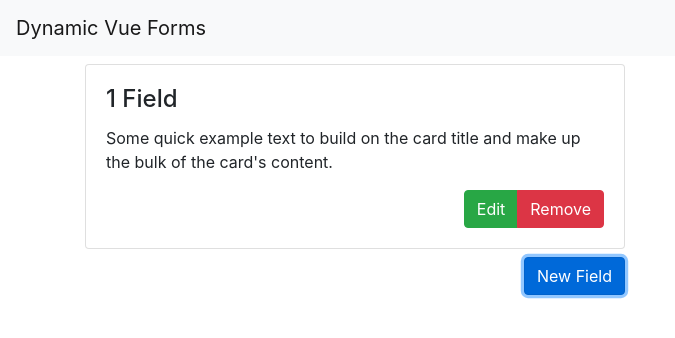
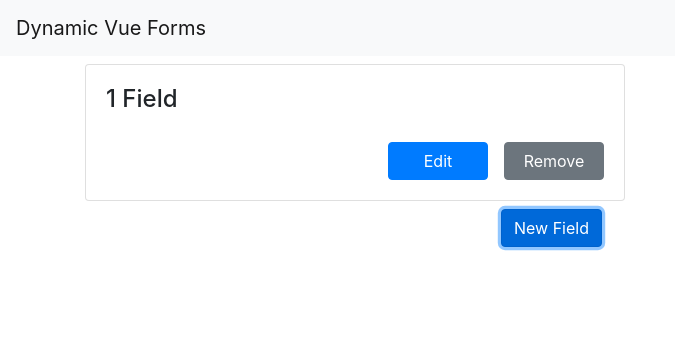
Before and after one commit to galimk/form-generator, a Vue app: page / in a window 1280 px wide. Both pictures are taken after a click on the button "New Field". Shown: the top 338 px of the page, without its empty margins (0-675 px from the left). Built offline with nearby package versions, Linux system fonts and the light colour scheme.

Commit message:
implementing field type & name on the field properties card

```diff
--- a/package.json
+++ b/package.json
@@ -10,6 +10,7 @@
     "bootstrap-vue": "^2.0.0-rc.11",
     "vue": "^2.5.21",
     "vue-router": "^3.0.1",
+    "vuelidate": "^0.7.4",
     "vuex": "^3.0.1"
   },
   "devDependencies": {
--- a/src/components/FieldPropertiesCard.vue
+++ b/src/components/FieldPropertiesCard.vue
@@ -1,43 +1,93 @@
 <template>
-  <b-card :title="field.name" tag="article" class="mb-2">
-    <p class="card-text">
-      Some quick example text to build on the card title and make up the bulk of the card's content.
-    </p>
-    <b-button-group class="float-right">
-      <b-button variant="success" v-if="viewMode" @click="edit()">Edit</b-button>
-      <b-button variant="danger" v-if="viewMode" @click="remove()">Remove</b-button>
-      <b-button variant="primary" v-if="!viewMode" @click="save()">Save</b-button>
+  <b-card :title="cardHeader" tag="article" class="mb-2">
+    <form id="app" @submit="updateFieldProperties" v-if="!viewMode">
+      <div class="mb-3">
+        <b-form-input v-model.trim="$v.fieldName.$model" type="text" placeholder="Field Name"
+                      :class="status($v.fieldName)"></b-form-input>
+        <b-form-invalid-feedback>
+          <span v-if="!$v.fieldName.required">Field is required</span>
+          <span v-if="!$v.fieldName.minLength">Name must have at least
+            {{$v.fieldName.$params.minLength.min}} letters.
+          </span>
+          <span v-if="!$v.fieldName.maxLength">Name must have less then
+            {{$v.fieldName.$params.maxLength.max}} letters.
+          </span>
+        </b-form-invalid-feedback>
+      </div>
+      <div>
+        <b-form-select v-model="$v.fieldType.$model" :options="fieldTypes"></b-form-select>
+      </div>
+    </form>
+    <div class="float-right mt-3">
+      <b-button variant="primary" class="mr-3" v-if="viewMode" @click="edit()">Edit</b-button>
+      <b-button v-if="viewMode" @click="remove()">Remove</b-button>
+      <b-button :disabled="$v.$invalid" variant="primary" class="m-3" v-if="!viewMode" @click="ok()">Save</b-button>
       <b-button v-if="!viewMode" @click="cancel()">Cancel</b-button>
-    </b-button-group>
+    </div>
   </b-card>
 </template>
 
+<style scoped>
+  button {
+    width: 100px;
+  }
+</style>
+
 <script>
+  import {required, minLength, maxLength} from 'vuelidate/lib/validators'
+  import {validationMixin} from 'vuelidate'
+  import {fieldTypes} from "../store/formStore";
+
   export default {
     name: 'FieldPropertiesCard',
     props: ['field', 'removeField'],
+    mixins: [validationMixin],
     data() {
       return {
-        mode: 'view'
+        mode: 'view',
+        fieldName: this.field.name,
+        fieldType: this.field.type,
+        fieldTypes: fieldTypes
+      }
+    },
+    validations: {
+      fieldName: {
+        required,
+        minLength: minLength(2),
+        maxLength: maxLength(30)
+      },
+      fieldType: {
+        required
       }
     },
     computed: {
       viewMode() {
         return this.mode === 'view';
+      },
+      cardHeader() {
+        return this.mode === 'view' ? this.fieldName : ''
       }
     },
     methods: {
       edit() {
         this.$set(this, 'mode', 'edit');
       },
-      delete() {
-
-      },
       remove() {
         this.$emit('removed');
       },
       cancel() {
         this.$set(this, 'mode', 'view');
+      },
+      ok() {
+      },
+      updateFieldProperties(e) {
+        e.preventDefault();
+      },
+      status(validation) {
+        return {
+          'is-invalid': validation.$error,
+          'is-valid': validation.$dirty && !validation.$error
+        }
       }
     }
   }
--- a/src/main.js
+++ b/src/main.js
@@ -2,8 +2,10 @@ import Vue from 'vue'
 import App from './App.vue'
 import router from './router'
 import store from './store'
+import Vuelidate from 'vuelidate';
 
 Vue.config.productionTip = false
+Vue.use(Vuelidate);
 
 new Vue({
     router,
--- a/src/store/formStore.js
+++ b/src/store/formStore.js
@@ -6,11 +6,7 @@ export const actionTypes = {
 
 export const fieldTypes = {
     Text: 'Text',
-    Check: 'Check',
-    Radio: 'Radio',
-    Select: 'Select',
-    Email: 'Email',
-    Password: 'Password'
+    Select: 'Select'
 };
 
 const state = {
@@ -33,7 +29,7 @@ const mutations = {
         const newField = {
             id: newId,
             name: `${newId} Field`,
-            type: addPayload.type
+            type: fieldTypes.Text
         };
 
         fields.push(newField);
--- a/src/views/DynamicFormContainer.vue
+++ b/src/views/DynamicFormContainer.vue
@@ -8,7 +8,7 @@
                         @removed="deleteField(field.id)"
                         :key="field.name">
                 </field-properties-card>
-                <div class="col-auto pr-0">
+                <div class="col-auto mr-2">
                     <b-button class="float-right mb-5"  @click="addField()" variant="primary">New Field
                     </b-button>
                 </div>
```
Also changed, not shown: src/components/TextBoxProperties.vue (added, +13 -0 lines), 1 other file (tests, documents, lock files or other folders).
